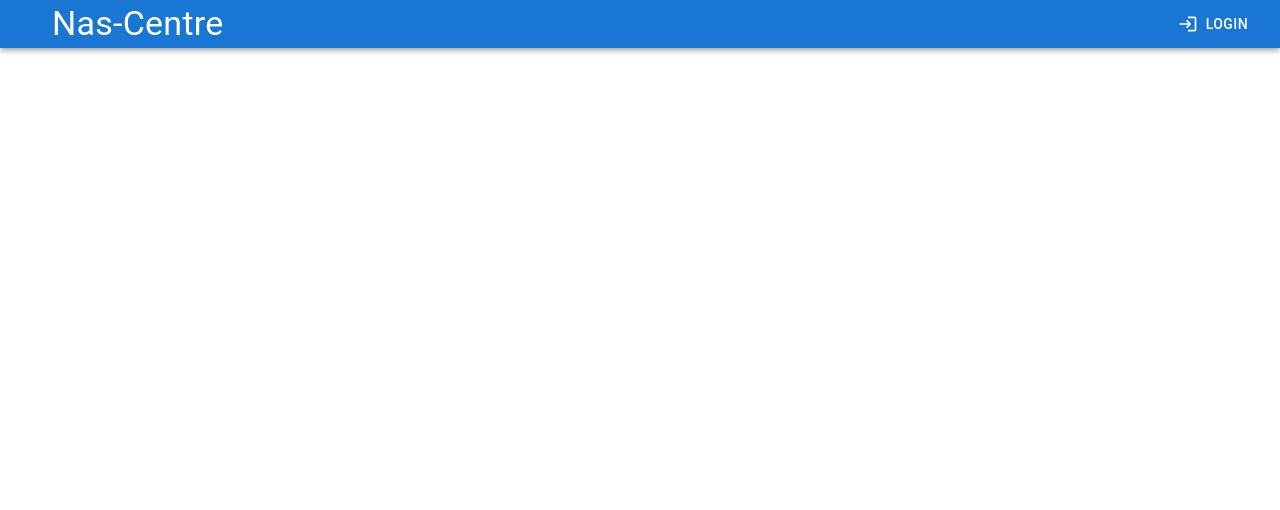
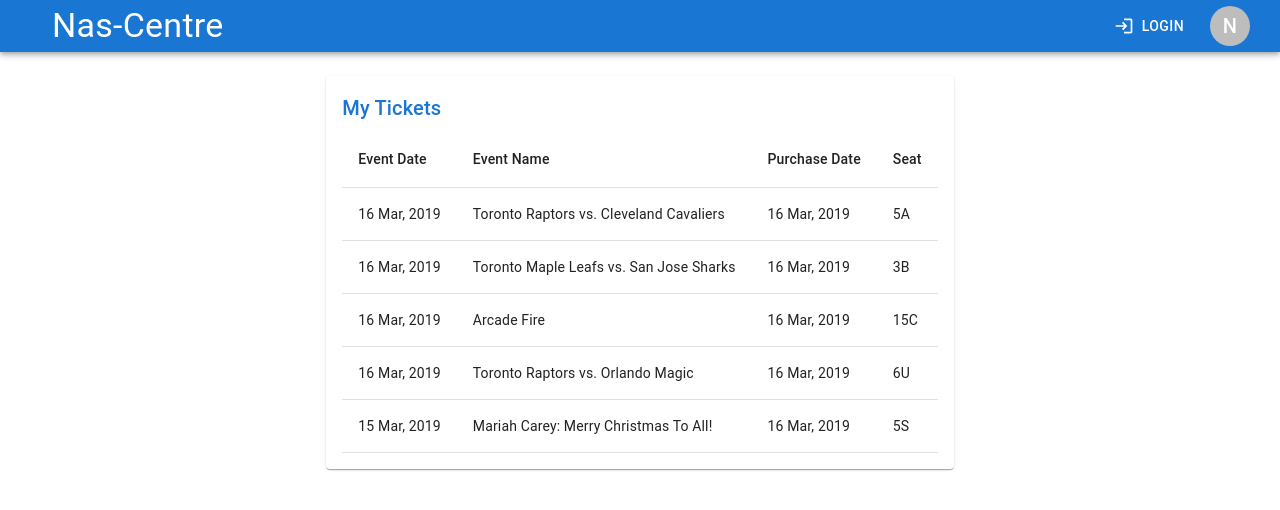
Before and after one commit to hmhtom/NAS-Centre, a React (Create React App) app in the folder client/: page /tickets in a window 1280 px wide. Shown: the top 510 px of the page. Built offline with nearby package versions, Linux system fonts and the light colour scheme.

Commit message:
styling dashboard/cart

```diff
--- a/client/src/App.js
+++ b/client/src/App.js
@@ -6,6 +6,8 @@
 import Login from "./pages/Login";
 import SignUp from "./pages/Signup";
 import Event from "./pages/Event";
+import Profile from "./pages/Profile";
+import MyTickets from "./pages/MyTickets";
 
 //Import Components
 import Nav from "./components/Nav";
@@ -20,6 +22,8 @@
           <Route exact path="/login" component={Login} />
           <Route exact path="/signup" component={SignUp} />
           <Route exact path="/event" component={Event} />
+          <Route exact path="/profile" component={Profile} />
+          <Route exact path="/tickets" component={MyTickets} />
         </Switch>
       </Router>
     </>
--- /dev/null
+++ b/client/src/components/Cart/index.js
@@ -0,0 +1,63 @@
+import React from "react";
+import Box from "@mui/material/Box";
+import Typography from "@mui/material/Typography";
+import Divider from "@mui/material/Divider";
+import CartItem from "../CartItem";
+import Table from "@mui/material/Table";
+import TableBody from "@mui/material/TableBody";
+import TableCell from "@mui/material/TableCell";
+import TableContainer from "@mui/material/TableContainer";
+import TableHead from "@mui/material/TableHead";
+import TableRow from "@mui/material/TableRow";
+import Paper from "@mui/material/Paper";
+import { Button } from "@mui/material";
+
+export default function Cart() {
+  return (
+    <Box
+      sx={{
+        display: "flex",
+        flexDirection: "column",
+      }}>
+      <Typography variant="h4" component="h2" m={3}>
+        Shopping Cart
+      </Typography>
+      <Divider />
+      {/* Render when cart empty */}
+      <Typography variant="h6" component="h4" m={3}>
+        Your shopping cart is empty.
+      </Typography>
+      {/* Render when there is somthing in cart */}
+      <TableContainer component={Paper}>
+        <Table sx={{ minWidth: 650 }} aria-label="simple table">
+          <TableHead>
+            {/* Header Row for Table*/}
+            <TableRow>
+              <TableCell>Event Name</TableCell>
+              <TableCell align="right">Seat</TableCell>
+              <TableCell align="right">Price</TableCell>
+              <TableCell align="right"></TableCell>
+            </TableRow>
+          </TableHead>
+          <TableBody>
+            {/* Map out the items here */}
+            <CartItem />
+          </TableBody>
+          <TableRow>
+            <TableCell>Total</TableCell>
+            <TableCell align="right"></TableCell>
+            <TableCell align="right">
+              {/* Insert Total Price Here */}
+              189.00
+            </TableCell>
+          </TableRow>
+        </Table>
+      </TableContainer>
+      <Button
+        variant="contained"
+        sx={{ alignSelf: "flex-end", justifySelf: "flex-end" }}>
+        Check Out
+      </Button>
+    </Box>
+  );
+}
--- /dev/null
+++ b/client/src/components/CartItem/index.js
@@ -0,0 +1,24 @@
+import React from "react";
+import TableCell from "@mui/material/TableCell";
+import TableRow from "@mui/material/TableRow";
+
+export default function CartItem() {
+  return (
+    <TableRow
+      key="1"
+      sx={{ "&:last-child td, &:last-child th": { border: 0 } }}>
+      <TableCell component="th" scope="row">
+        {/* Insert Event Name Here */}
+        Whatever Concert
+      </TableCell>
+      <TableCell component="th" align="right">
+        {/* Insert Seat Here */}
+        5A
+      </TableCell>
+      <TableCell align="right">
+        {/* Insert Price */}
+        189.00
+      </TableCell>
+    </TableRow>
+  );
+}
--- a/client/src/components/Nav/index.js
+++ b/client/src/components/Nav/index.js
@@ -1,4 +1,4 @@
-import React from "react";
+import React, { useState } from "react";
 
 import Box from "@mui/material/Box";
 import AppBar from "@mui/material/AppBar";
@@ -7,8 +7,36 @@
 import Typography from "@mui/material/Typography";
 import Button from "@mui/material/Button";
 import LoginIcon from "@mui/icons-material/Login";
+import LogoutIcon from "@mui/icons-material/Logout";
+import Avatar from "@mui/material/Avatar";
+import Menu from "@mui/material/Menu";
+import MenuItem from "@mui/material/MenuItem";
+import ListItemText from "@mui/material/ListItemText";
+import ListItemIcon from "@mui/material/ListItemIcon";
+import ListItemButton from "@mui/material/ListItemButton";
+
+import Drawer from "@mui/material/Drawer";
+
+import Cart from "../Cart";
 
 function Nav() {
+  const [menuAnchor, setMenuAnchor] = useState(null);
+  const [cartOpen, setCartOpen] = useState(false);
+
+  //Open Dashboard Menu
+  const handleClick = (event) => {
+    setMenuAnchor(event.currentTarget);
+  };
+
+  const handleCartClick = () => {
+    setMenuAnchor(null);
+    setCartOpen(true);
+  };
+
+  const handleLogoutClick = () => {
+    setMenuAnchor(null);
+  };
+
   return (
     <Box sx={{ flexGrow: 1 }}>
       <AppBar position="static">
@@ -18,16 +46,54 @@
             size="large"
             edge="start"
             color="inherit"
-            aria-label="menu"
             sx={{ mr: 2 }}>
             {/* Input icon here */}
           </IconButton>
           <Typography variant="h4" component="div" sx={{ flexGrow: 1 }}>
             Nas-Centre
           </Typography>
+          {/* Render when not logged in */}
           <Button href="/login" color="inherit" startIcon={<LoginIcon />}>
             Login
           </Button>
+          {/* Render when logged in */}
+          <Button
+            color="inherit"
+            endIcon={<Avatar>N</Avatar>}
+            onClick={handleClick}
+          />
+          <Menu
+            id="basic-menu"
+            anchorEl={menuAnchor}
+            open={Boolean(menuAnchor)}
+            onClose={() => {
+              setMenuAnchor(null);
+            }}
+            MenuListProps={{
+              "aria-labelledby": "basic-button",
+            }}>
+            <MenuItem component={ListItemButton} href="/profile">
+              Profile
+            </MenuItem>
+            <MenuItem component={ListItemButton} href="/tickets">
+              MyTickets
+            </MenuItem>
+            <MenuItem onClick={handleCartClick}>Shopping Cart</MenuItem>
+            <MenuItem onClick={handleLogoutClick}>
+              <ListItemIcon>
+                <LogoutIcon fontSize="small" />
+              </ListItemIcon>
+              <ListItemText>Logout</ListItemText>
+            </MenuItem>
+          </Menu>
+          <Drawer
+            anchor="right"
+            open={cartOpen}
+            onClose={() => {
+              setCartOpen(false);
+            }}>
+            <Cart />
+          </Drawer>
         </Toolbar>
       </AppBar>
     </Box>
--- /dev/null
+++ b/client/src/pages/MyTickets.js
@@ -0,0 +1,83 @@
+import React from "react";
+
+import Grid from "@mui/material/Grid";
+import Paper from "@mui/material/Paper";
+import Table from "@mui/material/Table";
+import TableBody from "@mui/material/TableBody";
+import TableCell from "@mui/material/TableCell";
+import TableHead from "@mui/material/TableHead";
+import TableRow from "@mui/material/TableRow";
+import Typography from "@mui/material/Typography";
+
+export default function MyTickets() {
+  // Mocking Data, use tickets under user for real data
+  function createData(id, eventDate, eventName, shipTo, seat) {
+    return { id, eventDate, eventName, purchaseDate: shipTo, seat };
+  }
+  const rows = [
+    createData(
+      0,
+      "16 Mar, 2019",
+      "Toronto Raptors vs. Cleveland Cavaliers",
+      "16 Mar, 2019",
+      "5A"
+    ),
+    createData(
+      1,
+      "16 Mar, 2019",
+      "Toronto Maple Leafs vs. San Jose Sharks",
+      "16 Mar, 2019",
+      "3B"
+    ),
+    createData(2, "16 Mar, 2019", "Arcade Fire", "16 Mar, 2019", "15C"),
+    createData(
+      3,
+      "16 Mar, 2019",
+      "Toronto Raptors vs. Orlando Magic",
+      "16 Mar, 2019",
+      "6U"
+    ),
+    createData(
+      4,
+      "15 Mar, 2019",
+      "Mariah Carey: Merry Christmas To All!",
+      "16 Mar, 2019",
+      "5S"
+    ),
+  ];
+
+  return (
+    <Grid mt={3} container sx={{ justifyContent: "space-around" }}>
+      <Paper
+        sx={{
+          p: 2,
+        }}>
+        <Grid item xs={12}>
+          <Typography component="h2" variant="h6" color="primary" gutterBottom>
+            My Tickets
+          </Typography>
+          <Table>
+            <TableHead>
+              <TableRow>
+                <TableCell>Event Date</TableCell>
+                <TableCell>Event Name</TableCell>
+                <TableCell>Purchase Date</TableCell>
+                <TableCell>Seat</TableCell>
+              </TableRow>
+            </TableHead>
+            <TableBody>
+              {rows.map((row) => (
+                <TableRow key={row.id}>
+                  <TableCell>{row.eventDate}</TableCell>
+                  <TableCell>{row.eventName}</TableCell>
+                  <TableCell>{row.purchaseDate}</TableCell>
+                  <TableCell>{row.seat}</TableCell>
+                </TableRow>
+              ))}
+            </TableBody>
+          </Table>
+        </Grid>
+      </Paper>
+    </Grid>
+  );
+}
--- /dev/null
+++ b/client/src/pages/Profile.js
@@ -0,0 +1,5 @@
+import React from "react";
+
+export default function Profile() {
+  return <div>You have reach the dashboard page</div>;
+}
```
